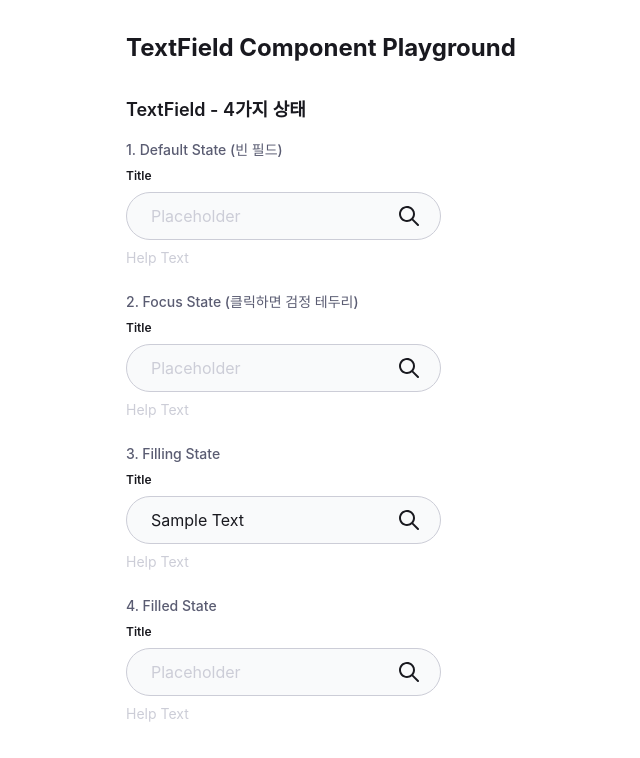
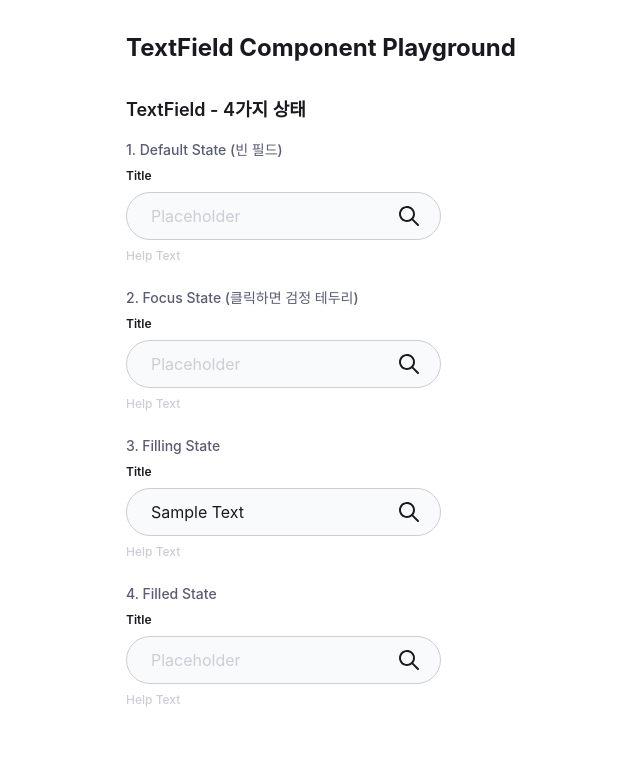
Before and after one commit to Leets-Official/StepBookStep-FE, a React (Vite) app: page / in a window 1280 px wide. Shown: the top 758 px of the page, without its empty margins (98-738 px from the left). Built offline with nearby package versions, Linux system fonts and the light colour scheme; a web font is replaced by a local one.

Commit message:
style: Help Text 스타일 Caption2로 수정

```diff
--- a/src/components/TextField/TextField.styles.ts
+++ b/src/components/TextField/TextField.styles.ts
@@ -26,4 +26,4 @@ export const withIconPadding = "pr-14";
 export const iconButton =
   "absolute right-5 top-1/2 -translate-y-1/2 w-6 h-6 flex items-center justify-center cursor-pointer";
 
-export const helpText = "text-sm text-gray-300";
+export const helpText = "text-xs font-medium leading-4 tracking-normal text-gray-300";
```
